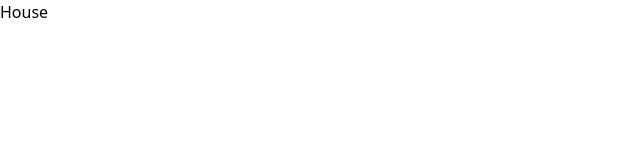
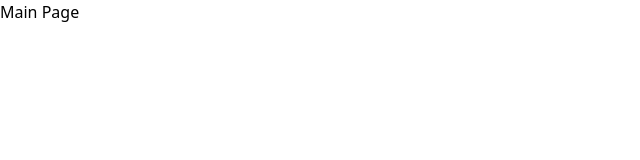
Before and after one commit to emrif/gilper, a React (Vite) app: page / in a window 1280 px wide. Shown: the top 160 px of the page, without its empty margins (0-640 px from the left). Built offline with nearby package versions, Linux system fonts and the light colour scheme.

Commit message:
Branch testing

```diff
--- a/src/home/Home.jsx
+++ b/src/home/Home.jsx
@@ -1,3 +1,3 @@
 export default function Home() {
-  return <div>House</div>;
+  return <div>Main Page</div>;
 }
```
